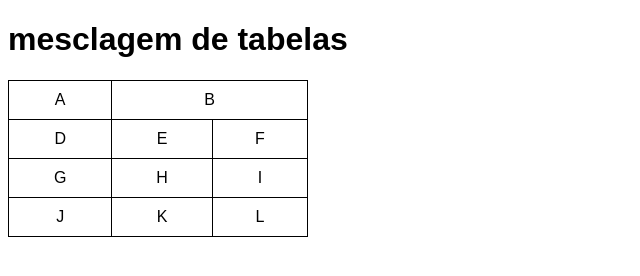
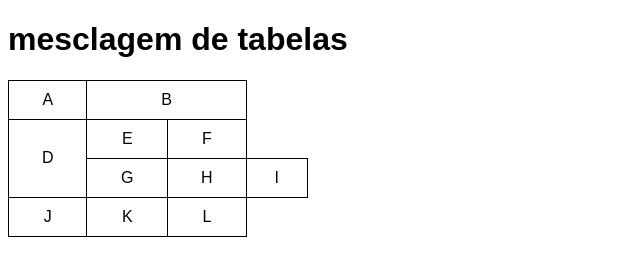
Before and after one commit to JoaoVitorGomesDeFarias/curso-html-css, a plain HTML site: page exercicios/ex023/tabela003.html in a window 1280 px wide. Shown: the whole page, without its empty margins (0-640 px from the left). Drawn offline with Linux system fonts and the light colour scheme.

Commit message:
mesclagem de tabela

```diff
--- a/exercicios/ex023/tabela003.html
+++ b/exercicios/ex023/tabela003.html
@@ -31,7 +31,7 @@
 
         </tr>
         <tr>
-            <td>D</td>
+            <td rowspan="2">D</td>
             <td>E</td>
             <td>F</td>
         </tr>
```
